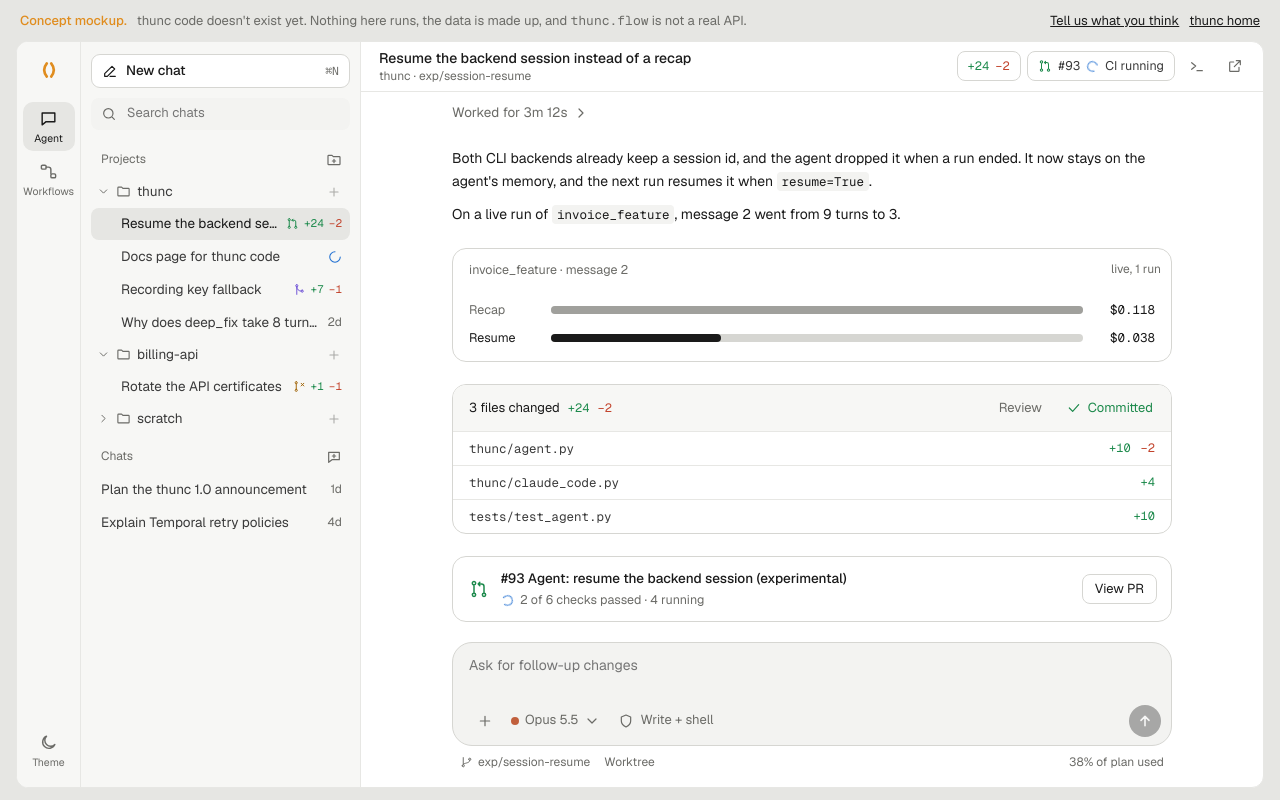
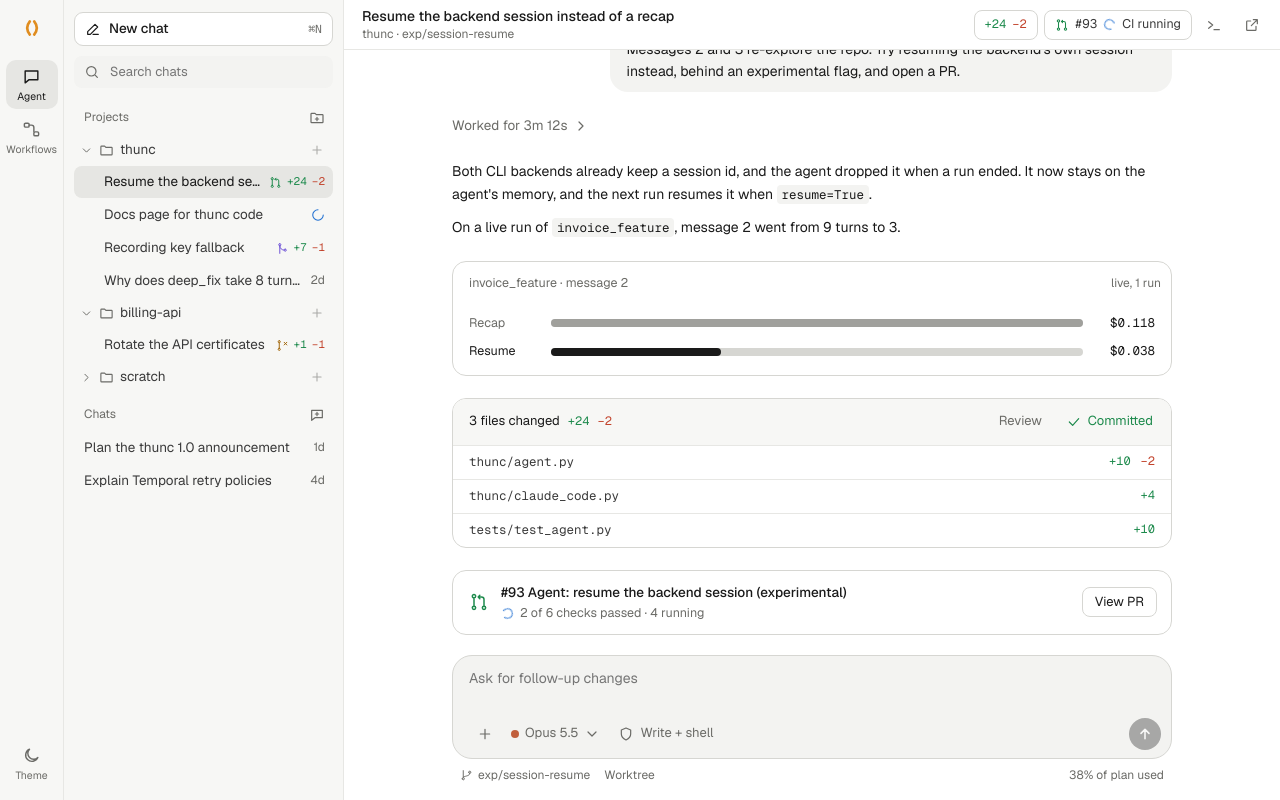
Before and after one commit to Eltarras/thunc, a plain HTML site: page docs/code/index.html in a window 1280 px wide. Drawn offline with nearby package versions, Linux system fonts and the light colour scheme.

Commit message:
Site: show the thunc code mockup full-bleed
Drop the notice bar and the window frame, so the page is only the mockup.
The social card is re-rendered to match.

```diff
--- a/docs/code/index.html
+++ b/docs/code/index.html
@@ -79,11 +79,8 @@
 }
 
 html,body{height:100%}
-.notice{display:flex;align-items:center;gap:10px;flex-wrap:wrap;font-size:13px;color:var(--muted);padding:0 4px}
-.notice a{color:var(--fg)}
-.notice b{color:var(--brand);font-weight:500}
-body{margin:0;display:flex;flex-direction:column;gap:10px;background:var(--ground);color:var(--fg);font:14px/1.45 var(--ui);box-sizing:border-box;
-  padding-block:12px;padding-left:max(16px, env(safe-area-inset-left, 0px));padding-right:max(16px, env(safe-area-inset-right, 0px))}
+body{margin:0;display:flex;flex-direction:column;background:var(--bg);color:var(--fg);font:14px/1.45 var(--ui);box-sizing:border-box;
+  padding:env(safe-area-inset-top, 0px) env(safe-area-inset-right, 0px) env(safe-area-inset-bottom, 0px) env(safe-area-inset-left, 0px)}
 *{box-sizing:border-box}
 button,input,textarea,select{font:inherit;color:inherit}
 button{cursor:pointer}
@@ -95,7 +92,7 @@ svg.i{width:16px;height:16px;fill:none;stroke:currentColor;stroke-width:1.8;stro
 .brandmark{width:28px;height:28px;flex:none}
 .brandmark path{fill:none;stroke:var(--brand);stroke-width:6;stroke-linecap:round}
 
-.app{flex:1;min-height:560px;display:flex;background:var(--bg);border:1px solid var(--line);border-radius:12px;overflow:hidden}
+.app{flex:1;min-height:0;display:flex;background:var(--bg);overflow:hidden}
 .rail{flex:0 0 64px;display:flex;flex-direction:column;align-items:center;gap:4px;padding:14px 0 12px;background:var(--side);border-right:1px solid var(--line)}
 .rail .brandmark{margin-bottom:14px}
 .rail-btn{display:flex;flex-direction:column;align-items:center;gap:3px;width:52px;padding:7px 0 5px;border:0;border-radius:10px;background:transparent;color:var(--muted);font-size:10.5px}
@@ -388,7 +385,6 @@ svg.i{width:16px;height:16px;fill:none;stroke:currentColor;stroke-width:1.8;stro
 </style>
 </head>
 <body>
-<p class="notice" style="margin:0"><b>Concept mockup.</b><span>thunc code doesn't exist yet. Nothing here runs, the data is made up, and <code class="mono">thunc.flow</code> is not a real API.</span><span style="flex:1"></span><a href="https://github.com/Eltarras/thunc/discussions/84">Tell us what you think</a><a href="/thunc/">thunc home</a></p>
 
 <div class="app">
   <nav class="rail" aria-label="Modes">
```
Also changed, not shown: docs/code/og.png.
